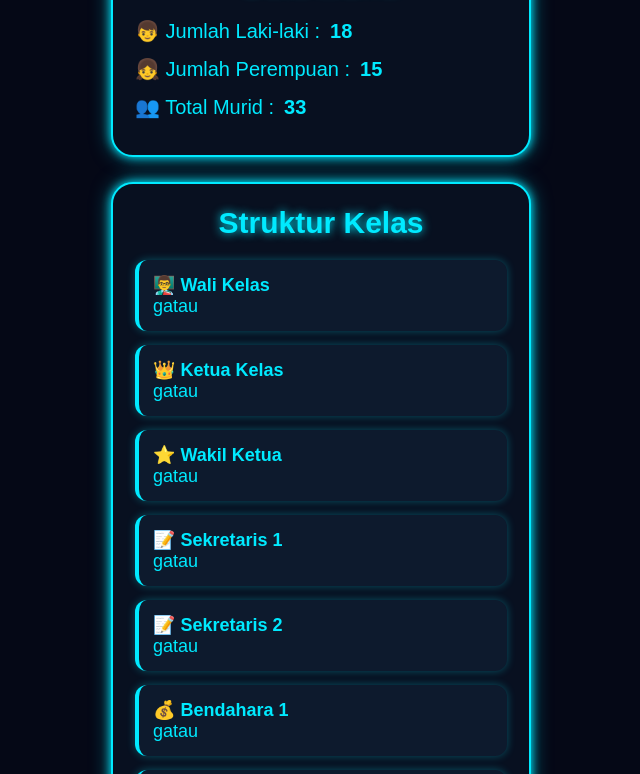
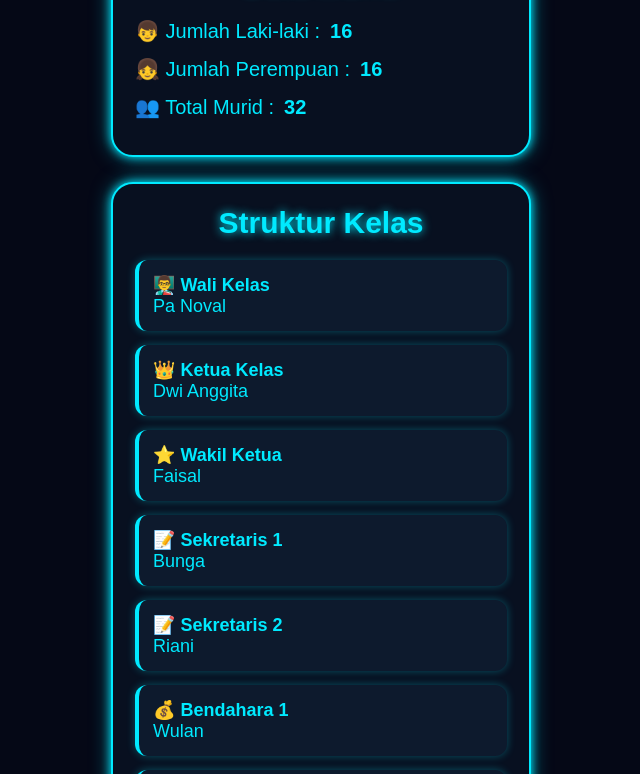
Before and after one commit to Azzam385/Websekolah11, a plain HTML site: page kelas9e.html in a window 1280 px wide. Shown: the part 586-1360 px from the top of the page, without its empty margins (319-959 px from the left). Drawn offline with Linux system fonts and the light colour scheme.

Commit message:
Update student data and class structure details

```diff
--- a/kelas9e.html
+++ b/kelas9e.html
@@ -171,15 +171,15 @@ a{
         <h2>Data Murid</h2>
 
         <div class="data">
-            👦 Jumlah Laki-laki : <b>18</b>
+            👦 Jumlah Laki-laki : <b>16</b>
         </div>
 
         <div class="data">
-            👧 Jumlah Perempuan : <b>15</b>
+            👧 Jumlah Perempuan : <b>16</b>
         </div>
 
         <div class="data">
-            👥 Total Murid : <b>33</b>
+            👥 Total Murid : <b>32</b>
         </div>
 
     </div>
@@ -191,37 +191,37 @@ a{
 
         <div class="struktur-item">
             👨‍🏫 <b>Wali Kelas</b><br>
-            gatau
+            Pa Noval
         </div>
 
         <div class="struktur-item">
             👑 <b>Ketua Kelas</b><br>
-            gatau
+            Dwi Anggita
         </div>
 
         <div class="struktur-item">
             ⭐ <b>Wakil Ketua</b><br>
-            gatau
+            Faisal
         </div>
 
         <div class="struktur-item">
             📝 <b>Sekretaris 1</b><br>
-            gatau
+            Bunga
         </div>
 
         <div class="struktur-item">
             📝 <b>Sekretaris 2</b><br>
-            gatau
+            Riani
         </div>
 
         <div class="struktur-item">
             💰 <b>Bendahara 1</b><br>
-            gatau
+            Wulan
         </div>
 
         <div class="struktur-item">
             💰 <b>Bendahara 2</b><br>
-            gatau
+            Silvia
         </div>
 
     </div>
```
